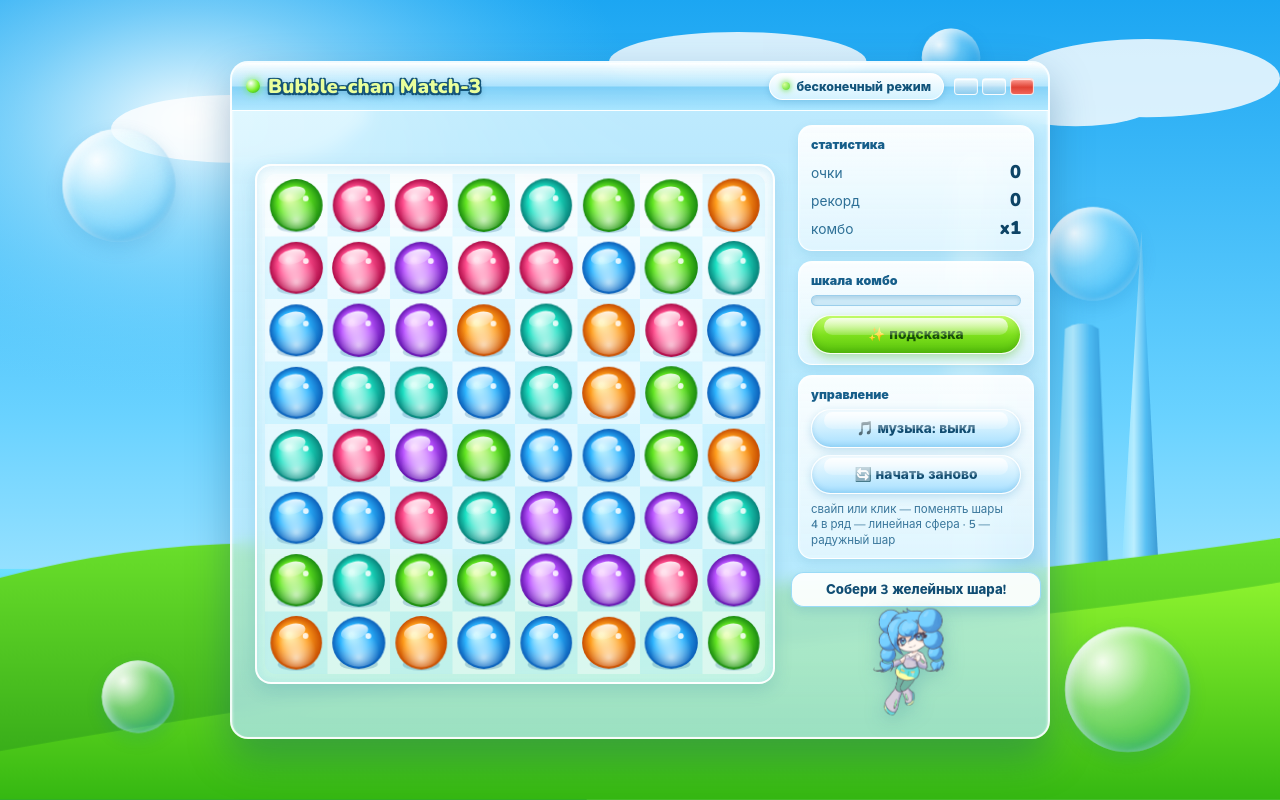
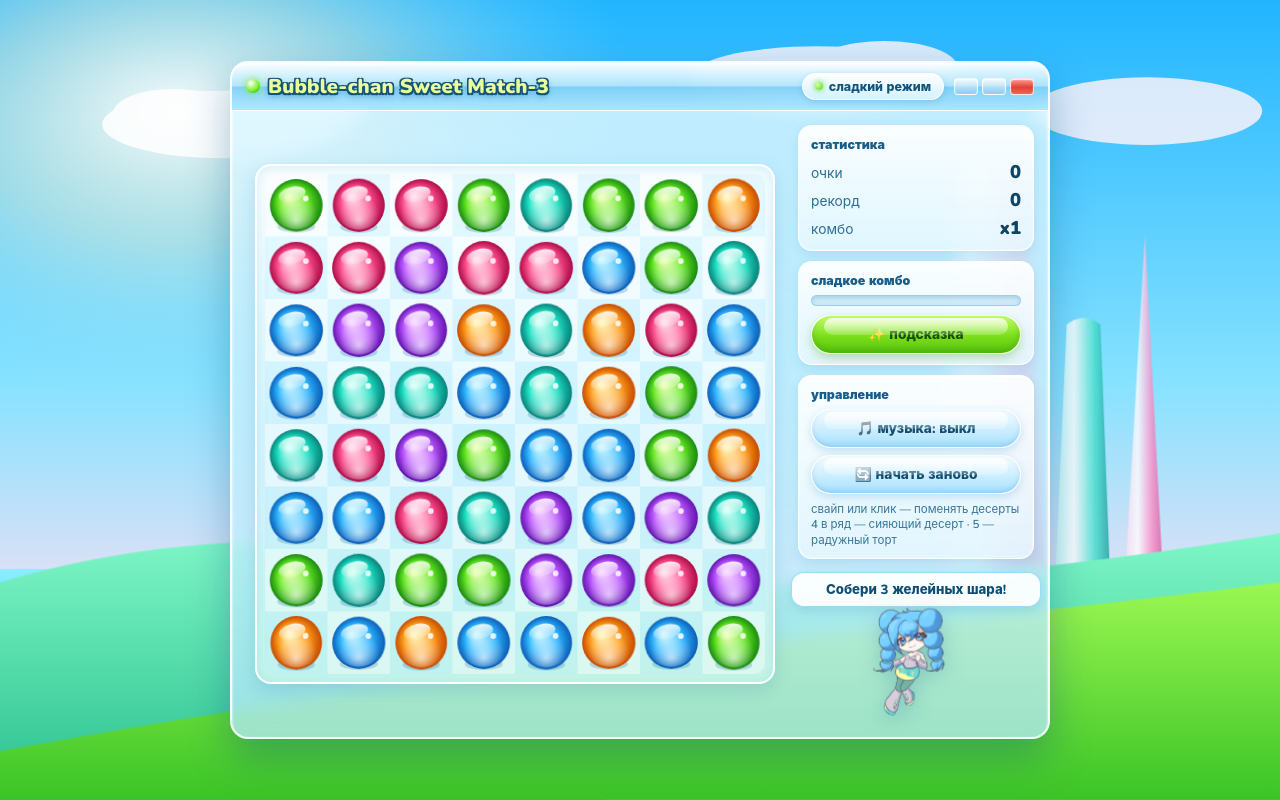
Before and after one commit to neucorochen/3vriad, a plain HTML site: page index.html in a window 1280 px wide. Drawn offline with nearby package versions, Linux system fonts and the light colour scheme.

Commit message:
Update index.html

```diff
--- a/index.html
+++ b/index.html
@@ -3,86 +3,107 @@
 <head>
   <meta charset="UTF-8" />
   <meta name="viewport" content="width=device-width, initial-scale=1.0, maximum-scale=1.0, user-scalable=no" />
-  <title>Bubble-chan Match-3</title>
+  <title>Bubble-chan Sweet Match-3</title>
   <link rel="preconnect" href="https://fonts.googleapis.com" />
   <link rel="preconnect" href="https://fonts.gstatic.com" crossorigin />
   <link href="https://fonts.googleapis.com/css2?family=Nunito:wght@600;700;800;900&display=swap" rel="stylesheet" />
   <link rel="stylesheet" href="style.css" />
 </head>
 <body>
-  <!-- Лёгкий векторный фон Frutiger Aero -->
+  <!-- Анимированный сладкий фон Frutiger Aero -->
   <div class="aero-bg" aria-hidden="true">
+    <div class="sun-rays"></div>
+
     <svg class="aero-scene" viewBox="0 0 1440 900" preserveAspectRatio="xMidYMid slice">
       <defs>
-        <linearGradient id="skyGrad" x1="0" y1="0" x2="0" y2="1">
-          <stop offset="0%" stop-color="#1ca6f2" />
-          <stop offset="52%" stop-color="#69d2ff" />
-          <stop offset="100%" stop-color="#d7f6ff" />
+        <linearGradient id="sweetSky" x1="0" y1="0" x2="0" y2="1">
+          <stop offset="0%" stop-color="#22b5ff" />
+          <stop offset="48%" stop-color="#87e2ff" />
+          <stop offset="82%" stop-color="#ffe0f2" />
+          <stop offset="100%" stop-color="#fff4d9" />
         </linearGradient>
-        <radialGradient id="sunGlow" cx="15%" cy="15%" r="35%">
+
+        <radialGradient id="sunGlow" cx="14%" cy="14%" r="36%">
           <stop offset="0%" stop-color="#ffffff" stop-opacity="0.95" />
-          <stop offset="40%" stop-color="#d9f7ff" stop-opacity="0.45" />
-          <stop offset="100%" stop-color="#69d2ff" stop-opacity="0" />
+          <stop offset="45%" stop-color="#fff2cc" stop-opacity="0.45" />
+          <stop offset="100%" stop-color="#87e2ff" stop-opacity="0" />
         </radialGradient>
-        <linearGradient id="towerGrad" x1="0" y1="0" x2="1" y2="0">
-          <stop offset="0%" stop-color="#8be1ff" />
-          <stop offset="35%" stop-color="#c9f3ff" />
-          <stop offset="65%" stop-color="#4bb8f0" />
-          <stop offset="100%" stop-color="#1e7fc2" />
+
+        <!-- Стеклянно-карамельные башни -->
+        <linearGradient id="candyTower1" x1="0" y1="0" x2="1" y2="0">
+          <stop offset="0%" stop-color="#ffd4ec" />
+          <stop offset="35%" stop-color="#ffffff" />
+          <stop offset="68%" stop-color="#ff8ec7" />
+          <stop offset="100%" stop-color="#d44d94" />
         </linearGradient>
-        <linearGradient id="hillBack" x1="0" y1="0" x2="0" y2="1">
-          <stop offset="0%" stop-color="#6be02b" />
-          <stop offset="100%" stop-color="#2ea316" />
+        <linearGradient id="candyTower2" x1="0" y1="0" x2="1" y2="0">
+          <stop offset="0%" stop-color="#c4fff7" />
+          <stop offset="35%" stop-color="#ffffff" />
+          <stop offset="70%" stop-color="#4de0d1" />
+          <stop offset="100%" stop-color="#199e9b" />
         </linearGradient>
-        <linearGradient id="hillFront" x1="0" y1="0" x2="0" y2="1">
-          <stop offset="0%" stop-color="#8cf22e" />
-          <stop offset="100%" stop-color="#35b812" />
+
+        <!-- Мятно-кремовые холмы -->
+        <linearGradient id="mintHill" x1="0" y1="0" x2="0" y2="1">
+          <stop offset="0%" stop-color="#80f7c8" />
+          <stop offset="100%" stop-color="#29bf8d" />
         </linearGradient>
-        <linearGradient id="waterGrad" x1="0" y1="0" x2="0" y2="1">
-          <stop offset="0%" stop-color="#6de0ff" />
-          <stop offset="50%" stop-color="#2ca8e8" />
-          <stop offset="100%" stop-color="#127cc4" />
+        <linearGradient id="limeHill" x1="0" y1="0" x2="0" y2="1">
+          <stop offset="0%" stop-color="#9cf752" />
+          <stop offset="100%" stop-color="#3bc427" />
+        </linearGradient>
+
+        <!-- Сиропное озеро -->
+        <linearGradient id="syrupLake" x1="0" y1="0" x2="0" y2="1">
+          <stop offset="0%" stop-color="#8beeff" />
+          <stop offset="55%" stop-color="#3bc2f5" />
+          <stop offset="100%" stop-color="#1e8ed6" />
         </linearGradient>
       </defs>
 
-      <rect width="1440" height="900" fill="url(#skyGrad)" />
+      <rect width="1440" height="900" fill="url(#sweetSky)" />
       <rect width="1440" height="900" fill="url(#sunGlow)" />
 
-      <!-- Облака -->
-      <g fill="#ffffff" opacity="0.82">
-        <ellipse cx="260" cy="145" rx="135" ry="38" />
-        <ellipse cx="330" cy="128" rx="85" ry="34" />
-        <ellipse cx="830" cy="70" rx="145" ry="34" />
-        <ellipse cx="1290" cy="88" rx="150" ry="44" />
-        <ellipse cx="1210" cy="112" rx="95" ry="30" />
+      <!-- Плывущие облака-зефирки -->
+      <g class="cloud-group c-slow" fill="#ffffff" opacity="0.88">
+        <ellipse cx="250" cy="140" rx="135" ry="38" />
+        <ellipse cx="325" cy="122" rx="85" ry="34" />
+        <ellipse cx="195" cy="128" rx="68" ry="28" />
+      </g>
+      <g class="cloud-group c-fast" fill="#fff5fb" opacity="0.82">
+        <ellipse cx="920" cy="88" rx="145" ry="36" />
+        <ellipse cx="995" cy="76" rx="82" ry="30" />
+        <ellipse cx="1290" cy="125" rx="130" ry="38" />
       </g>
 
-      <!-- Футуристичные глянцевые башни справа -->
+      <!-- Глянцевые карамельные башни справа -->
       <g opacity="0.92">
-        <path d="M1050 670 L1075 180 Q1115 160 1150 180 L1175 670 Z" fill="url(#towerGrad)" />
-        <path d="M1185 670 L1198 370 Q1218 358 1236 370 L1248 670 Z" fill="url(#towerGrad)" opacity="0.88" />
-        <path d="M1260 670 L1284 260 L1305 670 Z" fill="url(#towerGrad)" opacity="0.85" />
+        <path d="M1055 680 L1080 190 Q1118 168 1152 190 L1176 680 Z" fill="url(#candyTower1)" />
+        <path d="M1186 680 L1200 365 Q1220 350 1238 365 L1250 680 Z" fill="url(#candyTower2)" opacity="0.9" />
+        <path d="M1264 680 L1288 265 L1310 680 Z" fill="url(#candyTower1)" opacity="0.84" />
       </g>
 
-      <!-- Вода слева -->
-      <rect x="0" y="640" width="660" height="260" fill="url(#waterGrad)" />
-      <g fill="#ffffff" opacity="0.32">
-        <ellipse cx="160" cy="710" rx="115" ry="7" />
-        <ellipse cx="290" cy="745" rx="90" ry="5" />
-        <ellipse cx="120" cy="790" rx="135" ry="6" />
+      <!-- Сиропное озеро слева -->
+      <rect x="0" y="640" width="680" height="260" fill="url(#syrupLake)" />
+      <g fill="#ffffff" opacity="0.38">
+        <ellipse cx="165" cy="708" rx="120" ry="7" />
+        <ellipse cx="305" cy="746" rx="92" ry="5" />
+        <ellipse cx="125" cy="792" rx="140" ry="6" />
       </g>
 
-      <!-- Зелёные холмы -->
-      <path d="M0 650 Q260 580 560 635 T1440 605 L1440 900 L0 900 Z" fill="url(#hillBack)" />
-      <path d="M0 845 Q420 770 860 725 T1440 655 L1440 900 L0 900 Z" fill="url(#hillFront)" />
+      <!-- Мятные и лаймовые холмы -->
+      <path d="M0 655 Q270 575 565 635 T1440 600 L1440 900 L0 900 Z" fill="url(#mintHill)" />
+      <path d="M0 845 Q430 765 860 720 T1440 655 L1440 900 L0 900 Z" fill="url(#limeHill)" />
     </svg>
 
-    <!-- Лёгкие парящие пузыри -->
-    <div class="bg-bubble b1"></div>
-    <div class="bg-bubble b2"></div>
-    <div class="bg-bubble b3"></div>
-    <div class="bg-bubble b4"></div>
-    <div class="bg-bubble b5"></div>
+    <!-- Парящие глянцевые пузыри и леденцы -->
+    <div class="bg-orb orb-1"></div>
+    <div class="bg-orb orb-2"></div>
+    <div class="bg-orb orb-3"></div>
+    <div class="bg-orb orb-4"></div>
+    <div class="bg-candy candy-1"></div>
+    <div class="bg-candy candy-2"></div>
+    <div class="bg-candy candy-3"></div>
   </div>
 
   <!-- Главное окно Windows Aero -->
@@ -90,13 +111,13 @@
     <header class="window-header">
       <div class="window-title">
         <span class="title-dot"></span>
-        <h1>Bubble-chan Match-3</h1>
+        <h1>Bubble-chan Sweet Match-3</h1>
       </div>
 
       <div class="window-right">
         <div class="mode-pill">
           <span class="pill-led"></span>
-          <span>бесконечный режим</span>
+          <span>сладкий режим</span>
         </div>
         <div class="win-controls" aria-hidden="true">
           <span class="win-btn min"></span>
@@ -115,7 +136,7 @@
         </div>
       </section>
 
-      <!-- Боковая панель (на телефоне превращается в компактные плашки) -->
+      <!-- Боковая панель -->
       <aside class="sidebar">
         <div class="glass-card stats-card">
           <div class="card-title">статистика</div>
@@ -134,7 +155,7 @@
         </div>
 
         <div class="glass-card energy-card">
-          <div class="card-title">шкала комбо</div>
+          <div class="card-title">сладкое комбо</div>
           <div class="progress-track">
             <div id="comboBar" class="progress-fill"></div>
           </div>
@@ -154,15 +175,15 @@
             </button>
           </div>
           <p class="controls-hint">
-            свайп или клик — поменять шары<br />
-            4 в ряд — линейная сфера · 5 — радужный шар
+            свайп или клик — поменять десерты<br />
+            4 в ряд — сияющий десерт · 5 — радужный торт
           </p>
         </div>
 
         <!-- Маскот с репликами -->
         <div class="mascot-zone">
           <div id="mascotBubble" class="speech-bubble" role="status" aria-live="polite">
-            Собери 3 желейных шара!
+            Собери 3 вкусняшки в ряд!
           </div>
           <img
             id="mascotImg"
```
